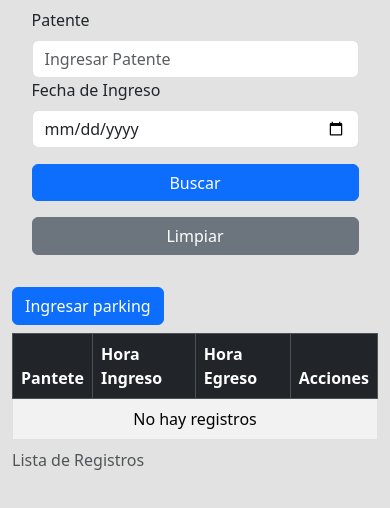
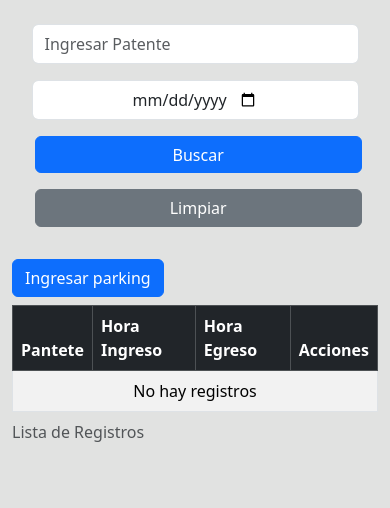
Before and after one commit to Ecorrea1/ProjectsParking, a plain HTML site: page index.html in a window 390 px wide. Drawn offline with nearby package versions, Linux system fonts and the light colour scheme.

Commit message:
[EDIT]Changes in form-search in css

```diff
--- a/css/styles.css
+++ b/css/styles.css
@@ -1,10 +1,10 @@
 @import 'loader.css';
 
-html{
+html {
   height: 100%;
 }
 
-body{
+body {
   display: flex;
   flex-direction: column;
   min-height: 100%;
@@ -35,14 +35,18 @@ body{
   padding-top: 2%;
   padding-bottom: 2rem;
   align-items: center;
-  justify-content:space-evenly ;
+}
+
+.container-search input{
+  width: 16rem;
+  height: 2.5rem;
 }
 
 .container-search button {
   width: 6rem;
   height: 2.34rem;
-  margin-top: 2rem;
-  /* margin-left: 1rem; */
+  /* margin-top: 0.3rem; */
+  margin-left: .2rem;
 }
 
 #btn-ingreso{
@@ -76,6 +80,13 @@ footer {
     flex-direction: column;
   }
 
+  .container-search input{
+    display: flex;
+    margin-top: 1rem;
+    width: 100%;
+    justify-content: center;
+  }
+
   .container-search button{
     display: flex;
     margin-top: 1rem;
--- a/js/components/formSearch.js
+++ b/js/components/formSearch.js
@@ -7,18 +7,10 @@ class FormSearch extends HTMLElement {
         this.innerHTML = `
         <div class="container-search container">
           <form class="d-flex" role="search" id="form-search">
-          <div class="">
-            <label for="exampleFormControlInput1" class="form-label">Patente</label>
             <input class="form-control me-2" type="search" id="patenteSearch" placeholder="Ingresar Patente" aria-label="Search">
-          </div>
-
-          <div class="">
-            <label for="exampleFormControlInput2" class="form-label">Fecha de Ingreso</label>
             <input type="date" class="form-control me-2" id="dateAttentionSearch" placeholder="Atencion" aria-label="Search">
-          </div>
-
-          <button class="btn btn-primary text-center" type="submit">Buscar</button>
-          <button id="btn-clear-search" class="btn btn-secondary text-center" type="reset">Limpiar</button>
+            <button class="btn btn-primary text-center" type="submit">Buscar</button>
+            <button id="btn-clear-search" class="btn btn-secondary text-center" type="reset">Limpiar</button>
           </form>
         </div>
         `;
```
